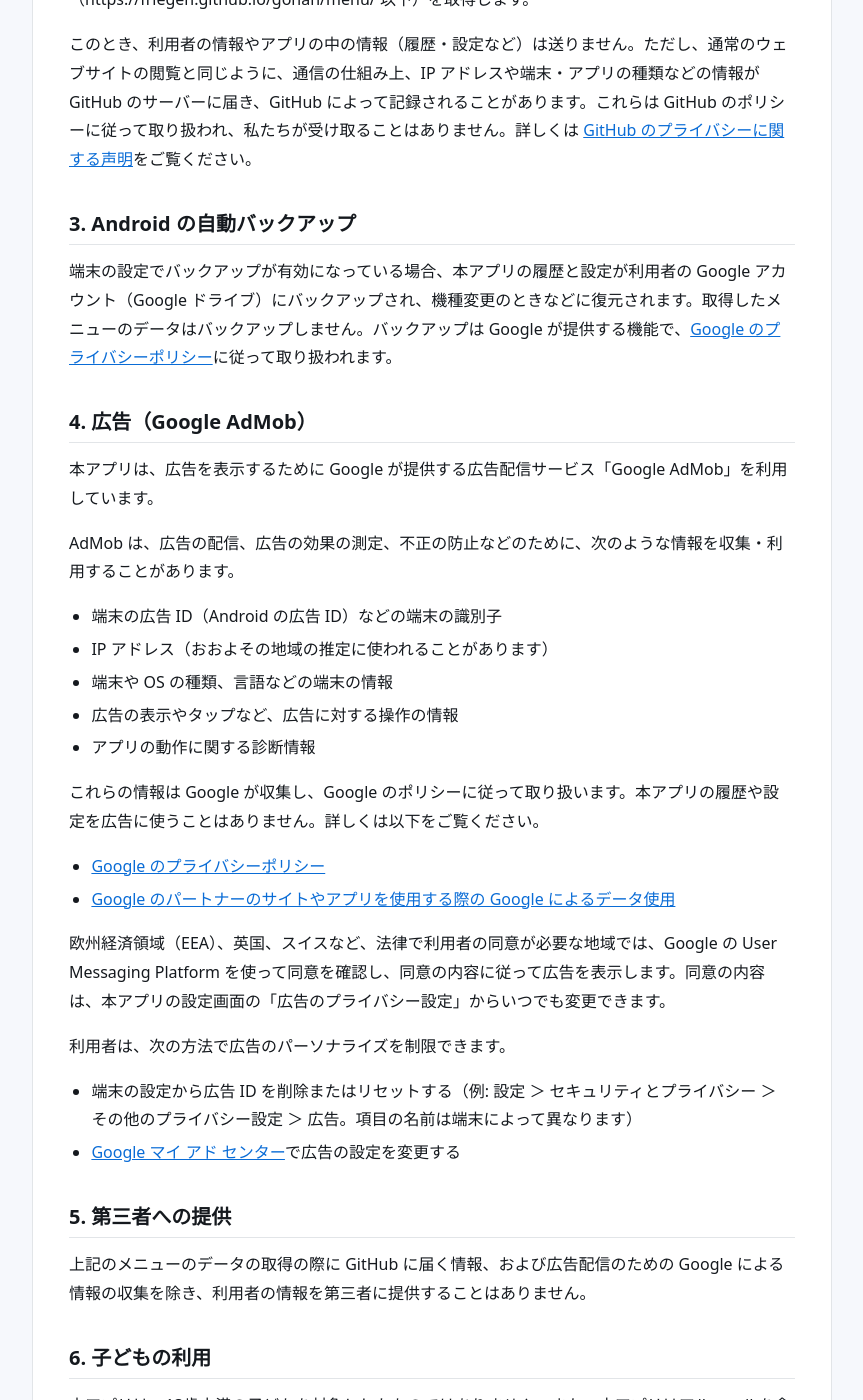
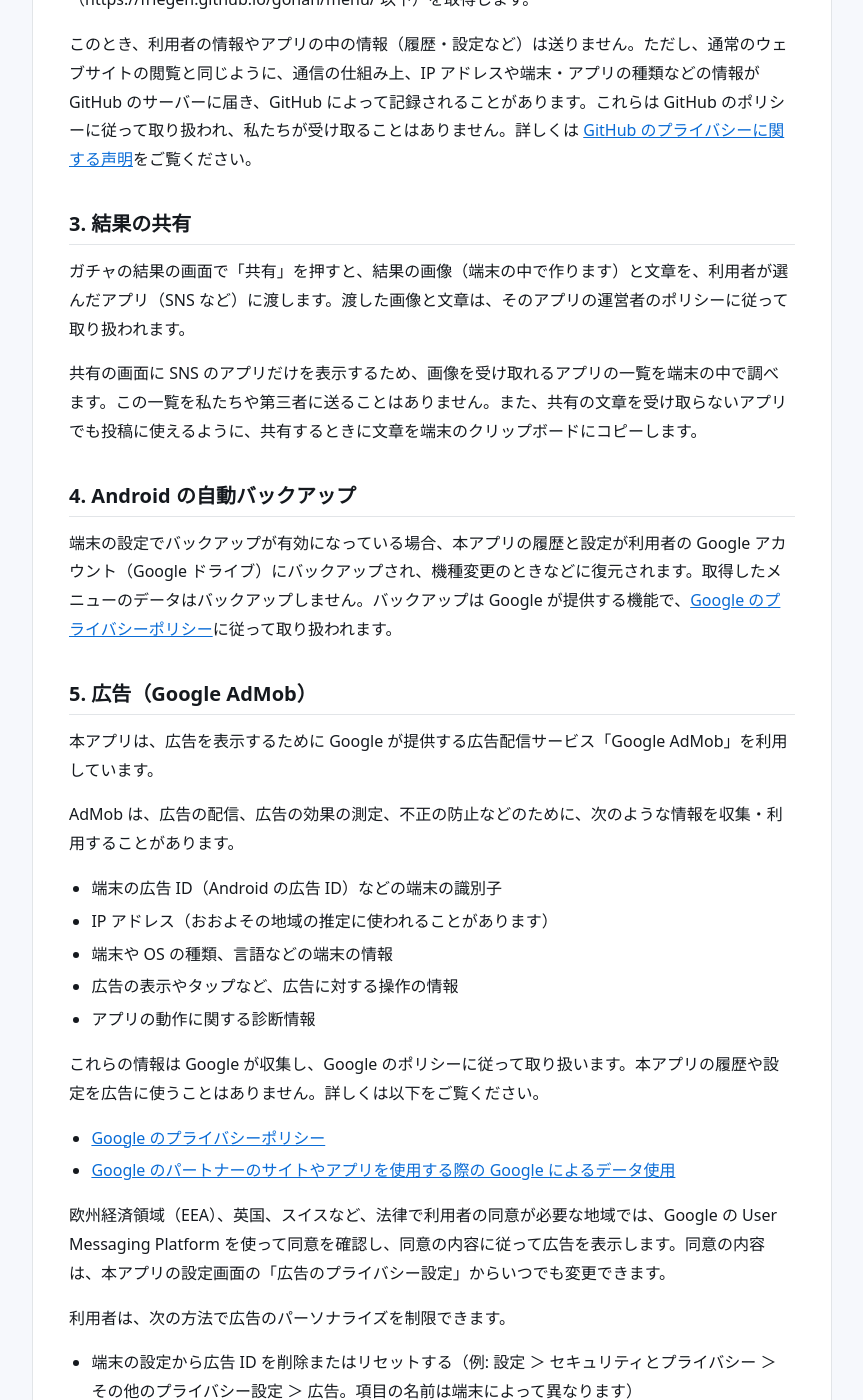
Before and after one commit to friegen/friegen.github.io, a Jekyll site: the page built from gohan/privacy-policy.md, in a window 1280 px wide and 1400 px high, scrolled down 907 px. Shown: the whole window, without its empty margins (208-1071 px from the left). Built offline with Jekyll 4.4.1, drawn with Linux system fonts in a browser that asks for light colours; some of the changed text lies outside the part shown.

Commit message:
ごはん屋さんで何食べよう？ のプライバシーポリシーに「結果の共有」の項を足す
Co-Authored-By: Claude Opus 5.5 <noreply@anthropic.com>
Claude-Session: https://claude.ai/code/session_01SfvmEtURB4k9qVXT7QWnsL

```diff
--- a/gohan/privacy-policy.md
+++ b/gohan/privacy-policy.md
@@ -27,10 +27,15 @@ sitemap: false
 
 このとき、利用者の情報やアプリの中の情報（履歴・設定など）は送りません。ただし、通常のウェブサイトの閲覧と同じように、通信の仕組み上、IP アドレスや端末・アプリの種類などの情報が GitHub のサーバーに届き、GitHub によって記録されることがあります。これらは GitHub のポリシーに従って取り扱われ、私たちが受け取ることはありません。詳しくは [GitHub のプライバシーに関する声明](https://docs.github.com/site-policy/privacy-policies/github-general-privacy-statement)をご覧ください。
 
-## 3. Android の自動バックアップ
+## 3. 結果の共有
+ガチャの結果の画面で「共有」を押すと、結果の画像（端末の中で作ります）と文章を、利用者が選んだアプリ（SNS など）に渡します。渡した画像と文章は、そのアプリの運営者のポリシーに従って取り扱われます。
+
+共有の画面に SNS のアプリだけを表示するため、画像を受け取れるアプリの一覧を端末の中で調べます。この一覧を私たちや第三者に送ることはありません。また、共有の文章を受け取らないアプリでも投稿に使えるように、共有するときに文章を端末のクリップボードにコピーします。
+
+## 4. Android の自動バックアップ
 端末の設定でバックアップが有効になっている場合、本アプリの履歴と設定が利用者の Google アカウント（Google ドライブ）にバックアップされ、機種変更のときなどに復元されます。取得したメニューのデータはバックアップしません。バックアップは Google が提供する機能で、[Google のプライバシーポリシー](https://policies.google.com/privacy)に従って取り扱われます。
 
-## 4. 広告（Google AdMob）
+## 5. 広告（Google AdMob）
 本アプリは、広告を表示するために Google が提供する広告配信サービス「Google AdMob」を利用しています。
 
 AdMob は、広告の配信、広告の効果の測定、不正の防止などのために、次のような情報を収集・利用することがあります。
@@ -53,14 +58,14 @@ AdMob は、広告の配信、広告の効果の測定、不正の防止など
 - 端末の設定から広告 ID を削除またはリセットする（例: 設定 ＞ セキュリティとプライバシー ＞ その他のプライバシー設定 ＞ 広告。項目の名前は端末によって異なります）
 - [Google マイ アド センター](https://myadcenter.google.com/)で広告の設定を変更する
 
-## 5. 第三者への提供
-上記のメニューのデータの取得の際に GitHub に届く情報、および広告配信のための Google による情報の収集を除き、利用者の情報を第三者に提供することはありません。
+## 6. 第三者への提供
+上記のメニューのデータの取得の際に GitHub に届く情報、利用者が共有を選んだときに選んだアプリに渡す画像と文章、および広告配信のための Google による情報の収集を除き、利用者の情報を第三者に提供することはありません。
 
-## 6. 子どもの利用
+## 7. 子どもの利用
 本アプリは、13歳未満の子どもを対象としたものではありません。また、本アプリはアルコールを含むメニューを表示することがあります。20歳未満の方の飲酒は法律で禁止されています。
 
-## 7. 本ポリシーの変更
+## 8. 本ポリシーの変更
 本ポリシーの内容は、必要に応じて変更することがあります。変更した場合は、このページでお知らせします。
 
-## 8. お問い合わせ
+## 9. お問い合わせ
 本ポリシーに関するお問い合わせは、Google Play の本アプリのページに記載している開発者の連絡先までご連絡ください。
```
Also changed, not shown: other parts of gohan/privacy-policy.md (+1 -1 lines).
